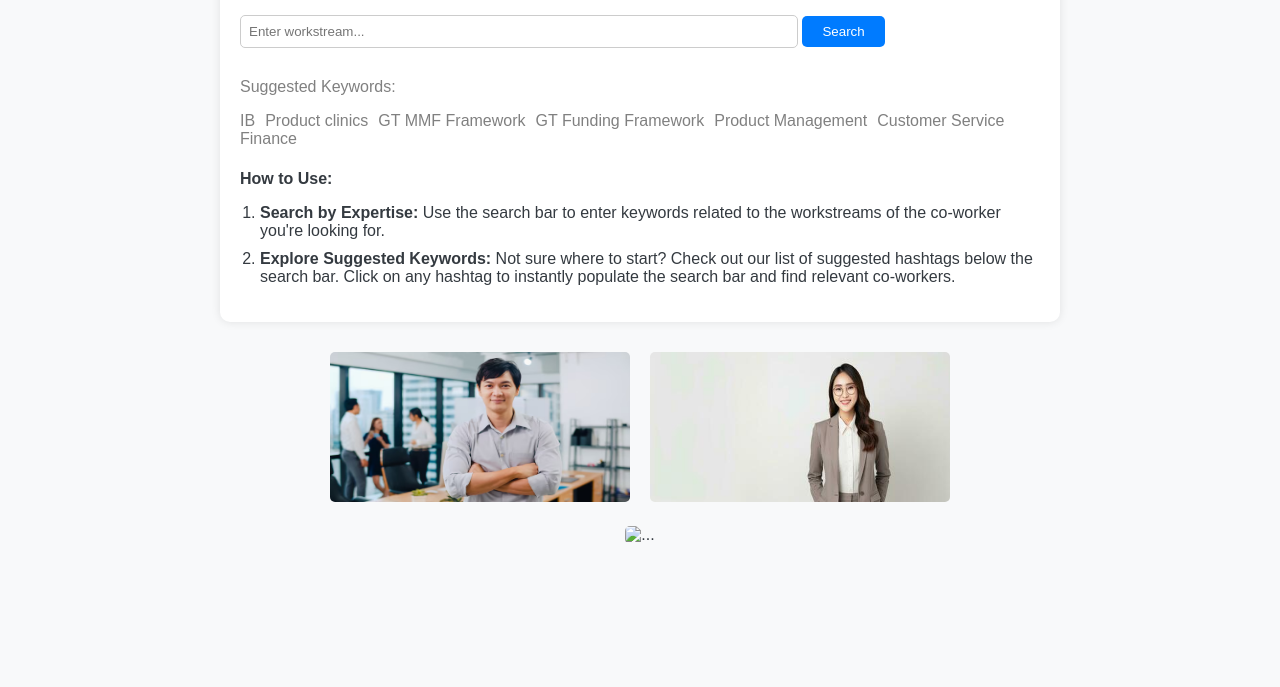
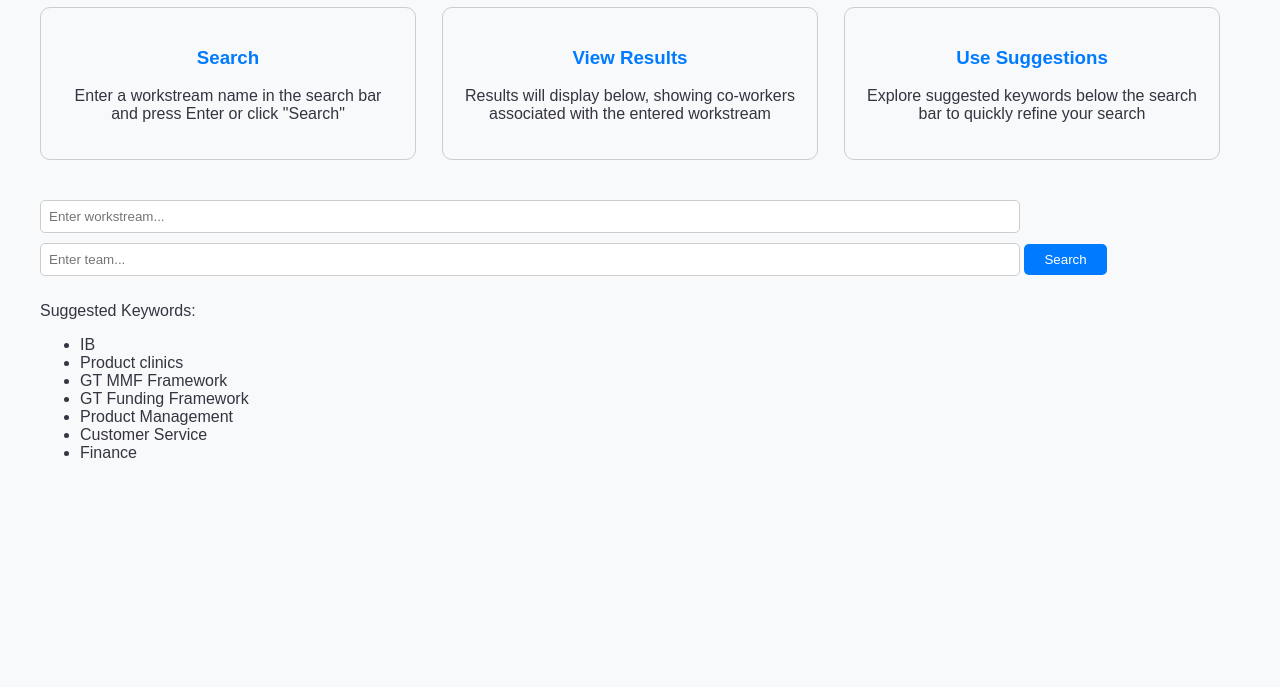
Before and after one commit to ZIYANSOH/realproduct, a plain HTML site: page index.html in a window 1280 px wide. Shown: the part 113-800 px from the top of the page. Drawn offline with Linux system fonts and the light colour scheme.

Commit message:
team filter

```diff
--- a/index.html
+++ b/index.html
@@ -7,41 +7,38 @@
     <link rel="stylesheet" href="style.css">
 </head>
 <body>
-    <div class="container">
-        <div class="content">
+    <div class="main-container">
+        <div class="search-container">
+            <div class="left-content">
                 <div class="search">
                     <h1>Find your Co-Worker!</h1>
+                    <div class="instruction-cards">
+                        <div class="instruction-card">
+                            <h3>Search</h3>
+                            <p>Enter a workstream name in the search bar and press Enter or click "Search"</p>
+                        </div>
+                        <div class="instruction-card">
+                            <h3>View Results</h3>
+                            <p>Results will display below, showing co-workers associated with the entered workstream</p>
+                        </div>
+                        <div class="instruction-card">
+                            <h3>Use Suggestions</h3>
+                            <p>Explore suggested keywords below the search bar to quickly refine your search</p>
+                        </div>
+                    </div>
                     <form id="searchForm">
                         <input type="text" id="workstreamInput" placeholder="Enter workstream...">
+                        <input type="text" id="teamInput" placeholder="Enter team...">
                         <button type="submit">Search</button>
                     </form>
-            </div>
                     <div id="suggestedKeywords">
                         <p>Suggested Keywords:</p>
                         <ul id="keywordsList"></ul>
                     </div>
-            <div class="description">
-                <h4>How to Use:</h4>
-                <ol>
-                    <li><strong>Search by Expertise:</strong> Use the search bar to enter keywords related to the workstreams of the co-worker you're looking for.</li>
-                    <li><strong>Explore Suggested Keywords:</strong> Not sure where to start? Check out our list of suggested hashtags below the search bar. Click on any hashtag to instantly populate the search bar and find relevant co-workers.</li>
-                </ol>
                 </div>
             </div>
         </div>
-    <div id="results" class="card-group">
-        <!-- Employee search results will be displayed here -->
-    </div>
-    <div class="card-group">
-      <div class="card">
-        <img src="..." class="card-img-top" alt="...">
-        <div class="card-body">
-          <h5 class="card-title">Card title</h5>
-          <p class="card-text">This is a wider card with supporting text below as a natural lead-in to additional content. This content is a little bit longer.</p>
-        </div>
-        <div class="card-footer">
-          <small class="text-body-secondary"></small>
-        </div>
+        <div id="results" class="results-container"></div>
         <script src="script.js"></script>
     </body>
     </html>
--- a/script.js
+++ b/script.js
@@ -1,6 +1,18 @@
 var employees = [
-  {"name": "John Doe", "picture": "images/john.jpg", "workstream": ["IB evaluation", "Product clinics"]},
-  {"name": "Jane Smith", "picture": "images/jane.jpg", "workstream": ["GT MMF Framework", "GT Funding Framework"]}
+  {
+    "name": "John Doe",
+    "picture": "images/john.jpg",
+    "workstream": ["IB evaluation", "Product clinics"],
+    "team": "SR",
+    "position": "Assistant Manager"
+  },
+  {
+    "name": "Jane Smith",
+    "picture": "images/jane.jpg",
+    "workstream": ["GT MMF Framework", "GT Funding Framework"],
+    "team": "SR",
+    "position": "Senior Manager"
+  }
   // Add more employees as needed
 ];
 
@@ -9,6 +21,7 @@ var suggestedKeywords = ["IB", "Product clinics", "GT MMF Framework", "GT Fundin
 document.addEventListener('DOMContentLoaded', function() {
   var searchForm = document.getElementById('searchForm');
   var workstreamInput = document.getElementById('workstreamInput');
+  var teamInput = document.getElementById('teamInput');
   var resultsDiv = document.getElementById('results');
   var keywordsList = document.getElementById('keywordsList');
 
@@ -19,22 +32,23 @@ document.addEventListener('DOMContentLoaded', function() {
         workstreamInput.value = keyword;
         searchForm.dispatchEvent(new Event('submit'));
     });
-    keywordsList.appendChild(listItem); // Changed from 'hashtagsList' to 'keywordsList'
+    keywordsList.appendChild(listItem);
   });
 
   searchForm.addEventListener('submit', function(event) {
     event.preventDefault();
     var workstreamInputValue = workstreamInput.value.trim().toLowerCase();
-    var results = workstreamInputValue !== '' ? filterEmployeesByWorkstream(workstreamInputValue) : [];
+    var teamInputValue = teamInput.value.trim().toLowerCase();
+    var results = filterEmployees(workstreamInputValue, teamInputValue);
     displayResults(results);
   });
 
-  // Function to filter employees by workstream
-  function filterEmployeesByWorkstream(workstream) {
+  // Function to filter employees
+  function filterEmployees(workstream, team) {
     return employees.filter(function(employee) {
       return employee.workstream.some(function(ws) {
         return ws.toLowerCase().includes(workstream);
-      });
+      }) && employee.team.toLowerCase().includes(team);
     });
   }
 
@@ -46,14 +60,7 @@ document.addEventListener('DOMContentLoaded', function() {
     var img = document.createElement('img');
     img.classList.add('card-img-top');
     img.alt = employee.name;
-
-    // Check if the picture property exists in the employee object
-    if (employee.picture) {
-      img.src = employee.picture;
-    } else {
-      // If picture property is missing or empty, do not set the src attribute
-      img.src = 'placeholder.jpg'; // Use a placeholder image if picture is missing
-    }
+    img.src = employee.picture ? employee.picture : 'images/blank-profile-picture.jpg';
 
     var cardBody = document.createElement('div');
     cardBody.classList.add('card-body');
@@ -66,32 +73,35 @@ document.addEventListener('DOMContentLoaded', function() {
     workstream.classList.add('card-text');
     workstream.textContent = "Workstream: " + employee.workstream.join(', ');
 
+    var team = document.createElement('p');
+    team.classList.add('card-text');
+    team.textContent = "Team: " + employee.team;
+
     cardBody.appendChild(title);
     cardBody.appendChild(workstream);
-
-    var cardFooter = document.createElement('div');
-    cardFooter.classList.add('card-footer');
-
-    var lastUpdated = document.createElement('small');
-    lastUpdated.classList.add('text-body-secondary');
-    lastUpdated.textContent = "";
-
-    cardFooter.appendChild(lastUpdated);
+    cardBody.appendChild(team);
 
     card.appendChild(img);
     card.appendChild(cardBody);
-    card.appendChild(cardFooter);
 
     return card;
   }
 
   // Function to display search results
   function displayResults(results) {
-    resultsDiv.innerHTML = ''; // Clear previous results
-    results.forEach(function(employee) {
-      var card = generateCard(employee);
-      resultsDiv.appendChild(card);
-    });
+    // Clear previous results
+    resultsDiv.innerHTML = '';
+
+    // Check if input is empty
+    if (workstreamInput.value.trim() === '') {
+      resultsDiv.style.display = 'none'; // Hide the results container
+    } else {
+      resultsDiv.style.display = 'flex'; // Show the results container
+      results.forEach(function(employee) {
+        var card = generateCard(employee);
+        resultsDiv.appendChild(card);
+      });
+    }
   }
 
   // Add event listener to the results container
@@ -102,6 +112,14 @@ document.addEventListener('DOMContentLoaded', function() {
     }
   });
 
+  // Add event listener to the search input to hide results when cleared
+  workstreamInput.addEventListener('input', function() {
+    if (workstreamInput.value.trim() === '') {
+      resultsDiv.innerHTML = '';
+      resultsDiv.style.display = 'none';
+    }
+  });
+
   // Example usage: Display all employees initially
   displayResults(employees);
 });
--- a/style.css
+++ b/style.css
@@ -1,44 +1,41 @@
+
+.search h1 {
+  color: #007bff; /* Blue color */
+  text-align: center;
+}
+
 body {
   font-family: Arial, sans-serif;
   margin: 0;
   padding: 0;
   background-color: #f8f9fa;
-  color: #343a40;
+  color: #353440;
 }
 
-.container {
-  max-width: 800px;
+.main-container {
+  max-width: 1200px;
   margin: 20px auto;
   padding: 20px;
-  background-color: #fff;
-  border-radius: 10px;
-  box-shadow: 0 0 10px rgba(0, 0, 0, 0.1);
+  display: flex;
 }
 
-h1 {
-  text-align: center;
-  margin-bottom: 30px;
-  color: #007bff;
+.search-container {
+  flex: 1;
+  margin-right: 20px;
+  min-width: 800px; /* Set a minimum width */
 }
 
-.search {
-  margin-bottom: 20px;
-}
-
-.description {
-  margin-top: 20px;
-}
 
 .search-label {
   display: block;
   margin-bottom: 5px;
   font-weight: bold;
-  align-items: center
+  align-items: center;
 }
 
 input[type="text"] {
   padding: 8px;
-  width: calc(80% - 100px); /* Adjust width to leave space for the button */
+  width: calc(90% - 100px); /* Adjust width to leave space for the button */
   margin-bottom: 10px;
   border-radius: 5px;
   border: 1px solid #ccc;
@@ -56,76 +53,34 @@ button {
 button:hover {
   background-color: #0056b3;
 }
-
-.description h4 {
-  margin-bottom: 10px;
+.instruction-cards {
+  display: flex;
+  justify-content: space-between;
+  flex-wrap: wrap;
+  margin-bottom: 20px;
 }
 
-.description ol {
-  padding-left: 20px;
+.instruction-card {
+  flex-basis: calc(30% - 20px);
+  padding: 20px;
+  border: 1px solid #ccc;
+  border-radius: 10px;
+  margin-bottom: 20px;
+  text-align: center;
 }
 
-.description ol li {
-  margin-bottom: 10px;
+.instruction-card h3 {
+  color: #007bff;
 }
 
-.description p {
-  line-height: 1.6;
+.instruction-card p {
+  margin-top: 10px;
 }
 
-#suggestedKeywords {
-  margin-top: 10px;
-  white-space: autowrap;
-  color: gray;
+
+#results {
+  background-color: #fff;
+  border-radius: 10px;
+  box-shadow: 0 0 10px rgba(0, 0, 0, 0.1);
+  padding: 20px;
 }
-
-.keywords-title {
-  font-weight: bold;
-  margin-bottom: 10px;
-  margin-right: 10px;
-}
-
-#keywordsList {
-  list-style: none;
-  padding: 0;
-  margin: 0;
-  display: inline-block; /* Ensure list items are displayed inline */
-}
-
-#keywordsList li {
-  display: inline-block; /* Display list items inline */
-  margin-right: 10px;
-  color: gray;
-  cursor: pointer;
-}
-
-/* Adjust the styles for the #results container */
-#results {
-  margin-top: 20px;
-  display: flex;
-  justify-content: center;
-  flex-wrap: wrap; /* Allow cards to wrap to the next line */
-}
-
-/* Add styles for the individual cards */
-.card {
-  text-align: center;
-  margin: 10px;
-}
-
-/* Style the images inside the cards */
-.card img {
-  width: 300px; /* Increase the width */
-  height: 150px; /* Set the height to match the width for a square shape */
-  border-radius: 5px; /* Add border-radius for a rounded corner effect */
-}
-
-/* Add styles for the active card */
-.card.active .card-body {
-  display: block; /* Show the card body */
-}
-
-/* Hide the card body by default */
-.card-body {
-  display: none;
-}
```
Lines whose indentation alone changed are shown as unchanged.
